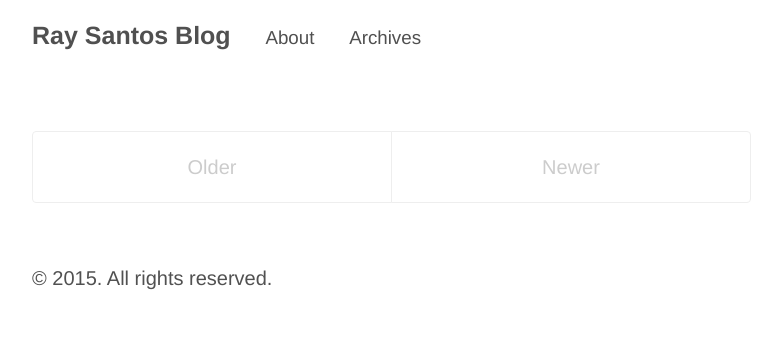
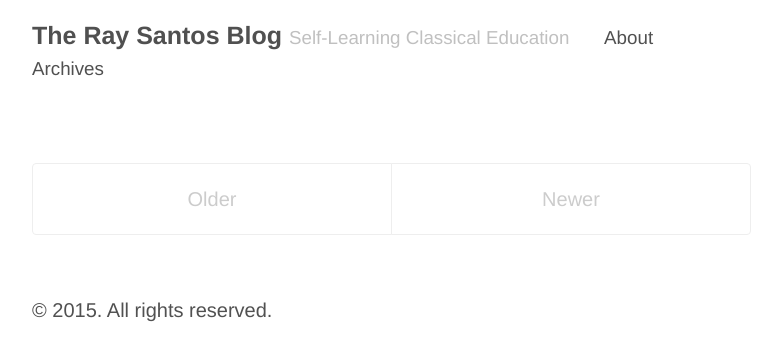
Before and after one commit to raysantoscom/raysantoscom.github.io, a Jekyll site: the page built from index.html, in a window 1280 px wide. Shown: the top 361 px of the page, without its empty margins (248-1030 px from the left). Built offline with Jekyll 4.4.1, drawn with Linux system fonts in a browser that asks for light colours; Markdown is read by kramdown in place of the engine named in the settings; the list of posts is cut into pages by our own code.

Commit message:
_config.yml - Updated blog title and tagline.

```diff
--- a/_config.yml
+++ b/_config.yml
@@ -6,8 +6,8 @@ highlighter:      pygments
 permalink:        pretty
 
 # Setup
-title:            Ray Santos Blog
-tagline:
+title:            The Ray Santos Blog
+tagline:          Self-Learning Classical Education
 url:              http://www.raysantos.com
 paginate:         1
 baseurl:          /
```
